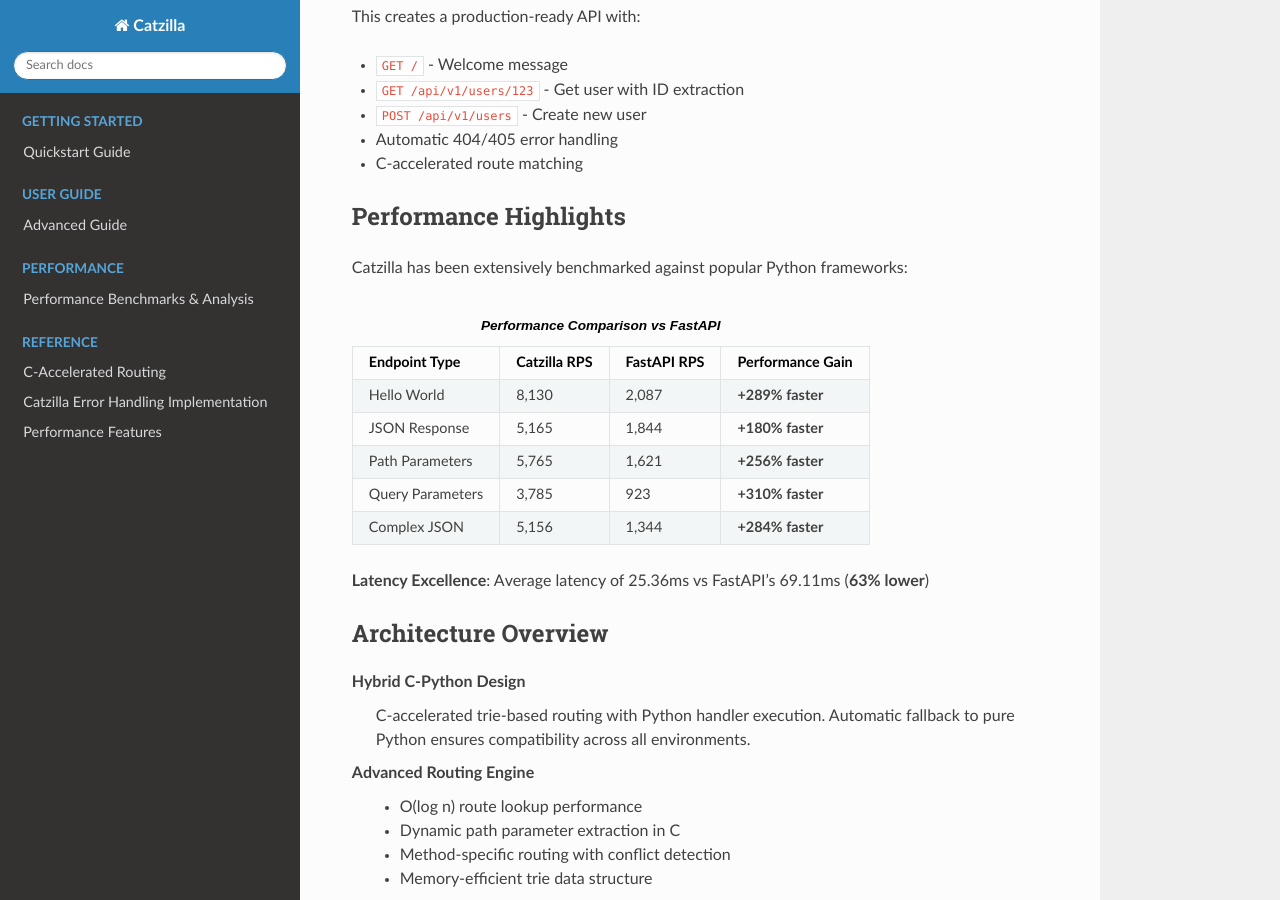
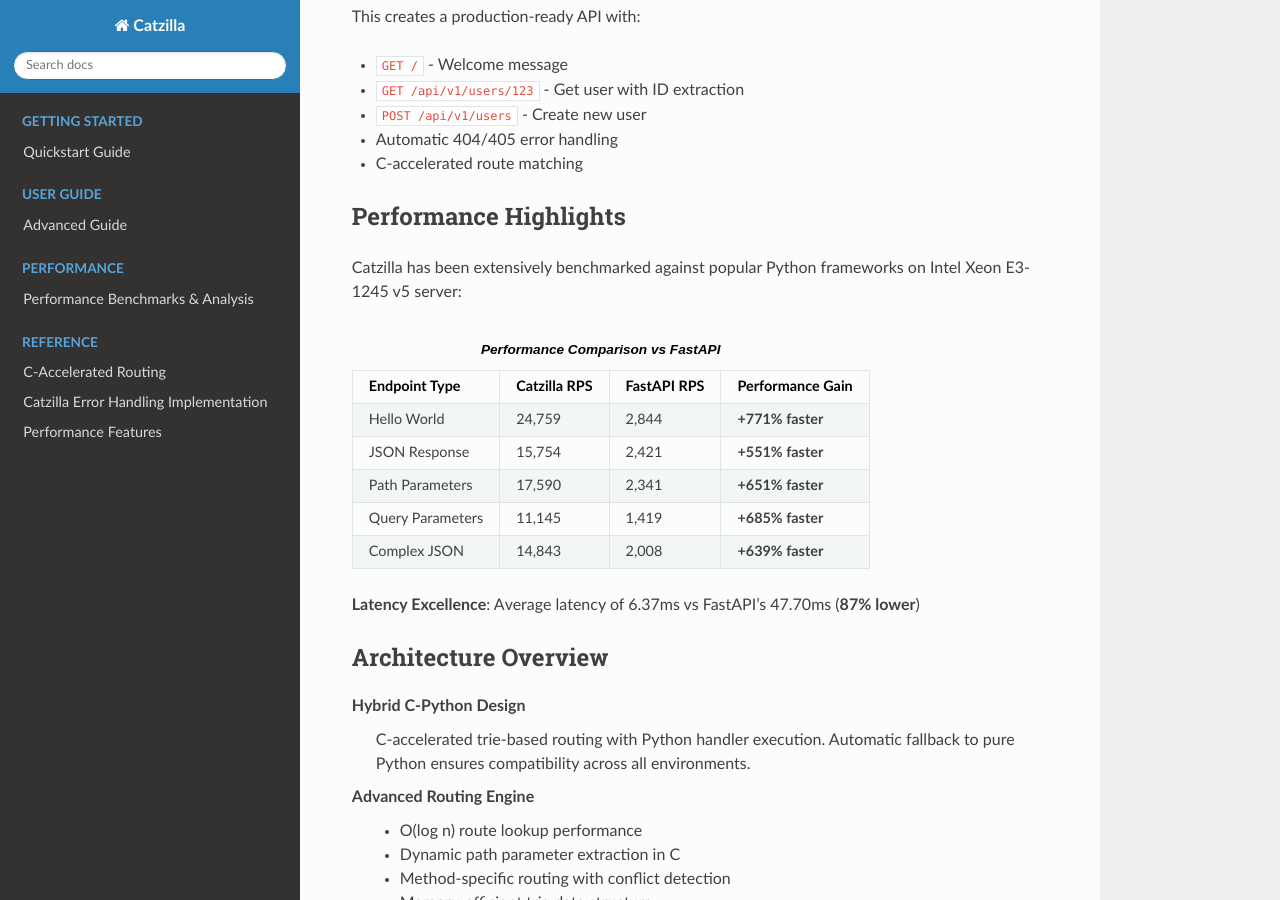
Before and after one commit to rezwanahmedsami/catzilla, a Sphinx documentation site: the page built from docs/index.rst, in a window 1280 px wide and 900 px high, scrolled down 3860 px. Built offline with Sphinx 7.4.7 and the Read the Docs theme 3.1.0, drawn with Linux system fonts in a browser that asks for light colours.

Commit message:
Docs fixed

```diff
--- a/docs/index.rst
+++ b/docs/index.rst
@@ -150,7 +150,7 @@
 Performance Highlights
 ----------------------
 
-Catzilla has been extensively benchmarked against popular Python frameworks:
+Catzilla has been extensively benchmarked against popular Python frameworks on Intel Xeon E3-1245 v5 server:
 
 .. list-table:: **Performance Comparison vs FastAPI**
    :header-rows: 1
@@ -160,27 +160,27 @@
      - FastAPI RPS
      - Performance Gain
    * - Hello World
-     - 8,130
-     - 2,087
-     - **+289% faster**
+     - 24,759
+     - 2,844
+     - **+771% faster**
    * - JSON Response
-     - 5,165
-     - 1,844
-     - **+180% faster**
+     - 15,754
+     - 2,421
+     - **+551% faster**
    * - Path Parameters
-     - 5,765
-     - 1,621
-     - **+256% faster**
+     - 17,590
+     - 2,341
+     - **+651% faster**
    * - Query Parameters
-     - 3,785
-     - 923
-     - **+310% faster**
+     - 11,145
+     - 1,419
+     - **+685% faster**
    * - Complex JSON
-     - 5,156
-     - 1,344
-     - **+284% faster**
+     - 14,843
+     - 2,008
+     - **+639% faster**
 
-**Latency Excellence**: Average latency of 25.36ms vs FastAPI's 69.11ms (**63% lower**)
+**Latency Excellence**: Average latency of 6.37ms vs FastAPI's 47.70ms (**87% lower**)
 
 Architecture Overview
 ---------------------
--- a/setup.py
+++ b/setup.py
@@ -71,6 +71,8 @@
             "uvicorn>=0.24.0",
             "flask>=2.3.0",
             "django>=4.2.0",
+            "gunicorn>=21.2.0",
+            "psutil>=5.9.0",  # For system information collection
             "matplotlib>=3.7.0",
             "pandas>=2.0.0",
             "seaborn>=0.12.0",
```
